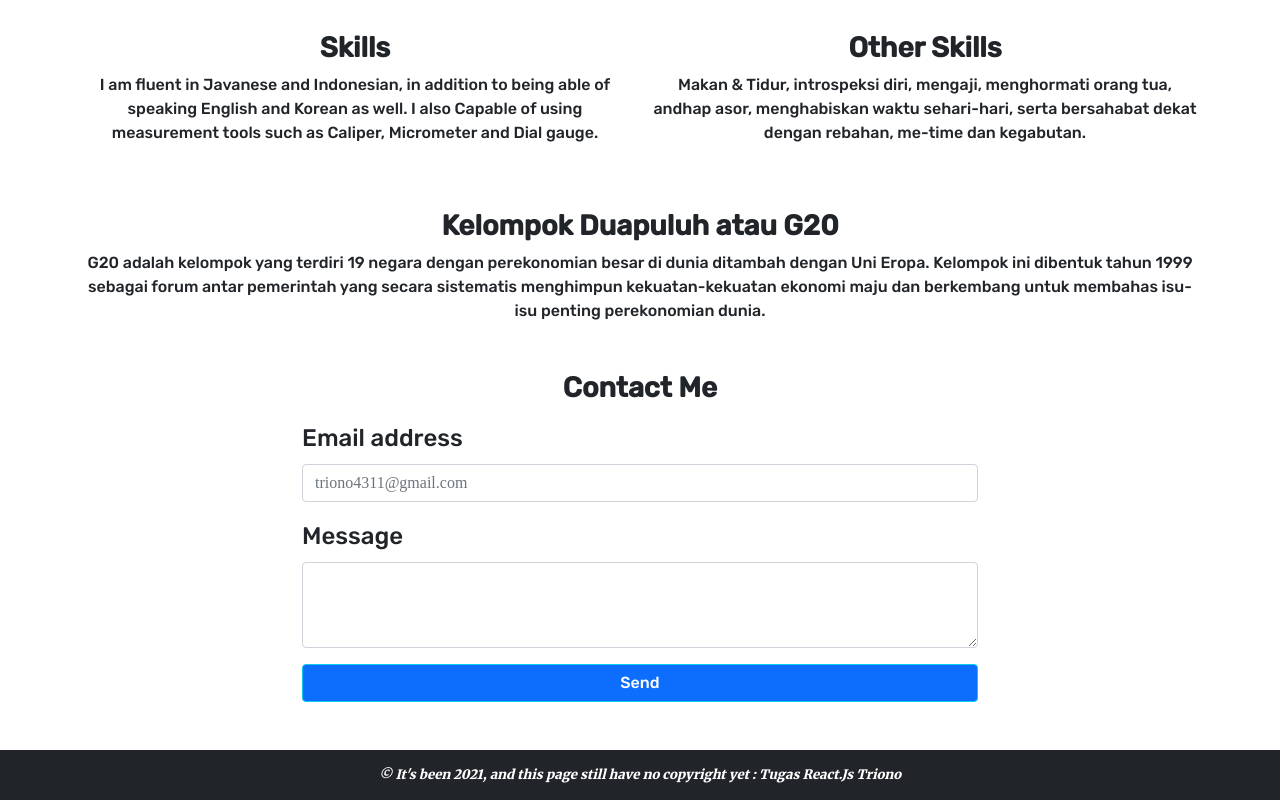
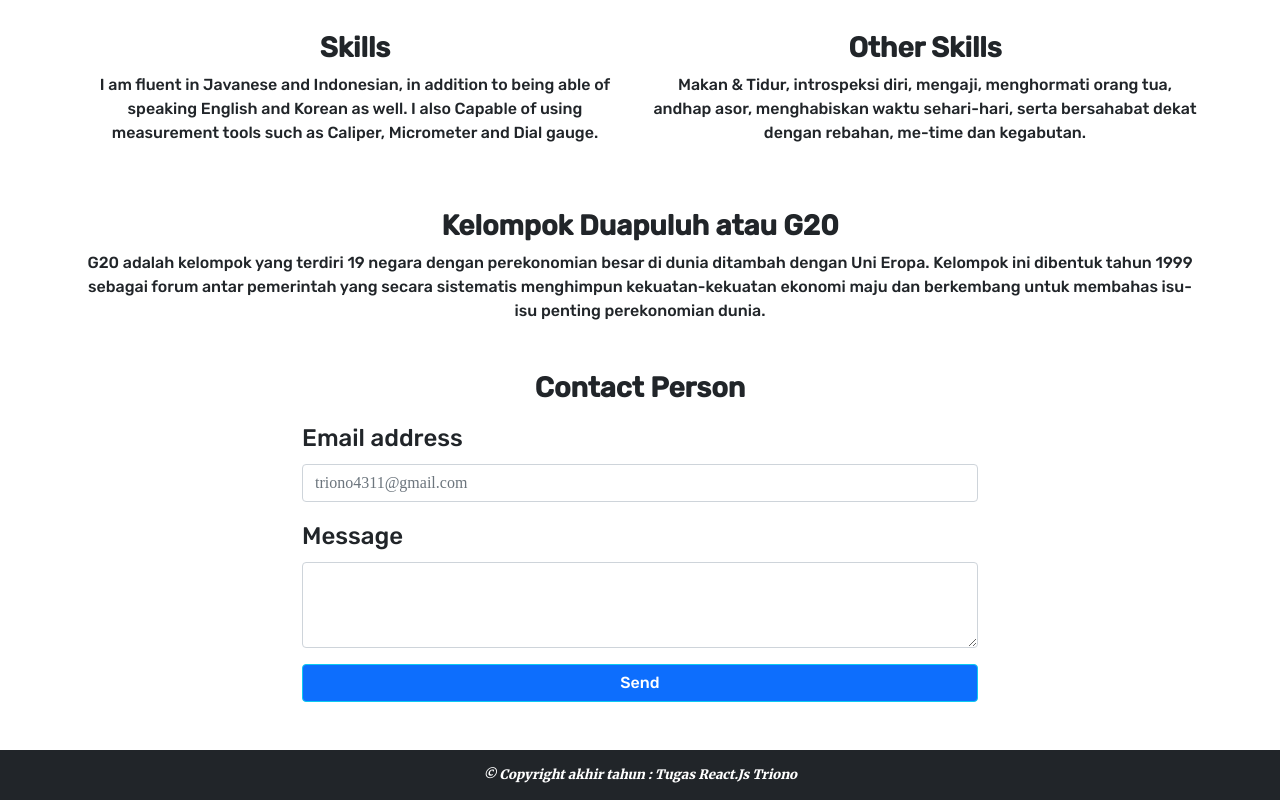
Before and after one commit to Triono101/tugas-react2, a React (Create React App) app: page / in a window 1280 px wide. Shown: the part 779-1579 px from the top of the page. Built offline with nearby package versions, Linux system fonts and the light colour scheme; a web font is replaced by a local one.

Commit message:
Tugas 1 = Portofolio

```diff
--- a/src/Addstyle.css
+++ b/src/Addstyle.css
@@ -63,7 +63,7 @@ background-position: 0 -217px;
 }
 
 #Input1::placeholder {
-    font-family: 'PT Serif', serif;
+    font-family: serif;
 }
 
 .container-fluid .footer {
--- a/src/Component/Bootsrap/footer.jsx
+++ b/src/Component/Bootsrap/footer.jsx
@@ -5,7 +5,7 @@ const Footer = () =>
             <div className="container-fluid bg-dark mt-5">
                 <footer>
                     <p className="text-white text-center footer">
-                            &copy; It's been 2021, and this page still have no copyright yet : Tugas React.Js Triono
+                            &copy; Copyright akhir tahun : Tugas React.Js Triono
                     </p>
                 </footer>
             </div>
--- a/src/Component/Bootsrap/form.jsx
+++ b/src/Component/Bootsrap/form.jsx
@@ -4,7 +4,7 @@ import { Button, Container, Form } from "react-bootstrap";
 const FormEmail = () => {
         return(
             <Container fluid id="form" className="data mt-5">
-                <h3 className="fw-bold fs-3 text-center mb-3">Contact Me</h3>
+                <h3 className="fw-bold fs-3 text-center mb-3">Contact Person</h3>
                 <Form>
                     <Form.Group className="mb-3 fs-4">
                         <Form.Label>Email address</Form.Label>
```
Also changed, not shown: src/Component/index.jsx (+5 -5 lines), src/Component/Bootsrap/jumbotron.jsx (line endings or trailing spaces).
